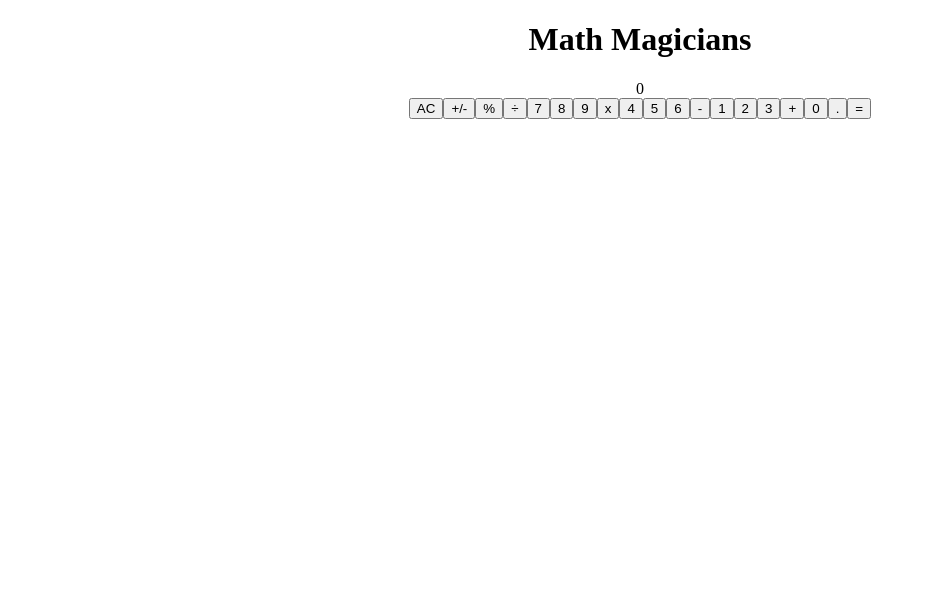
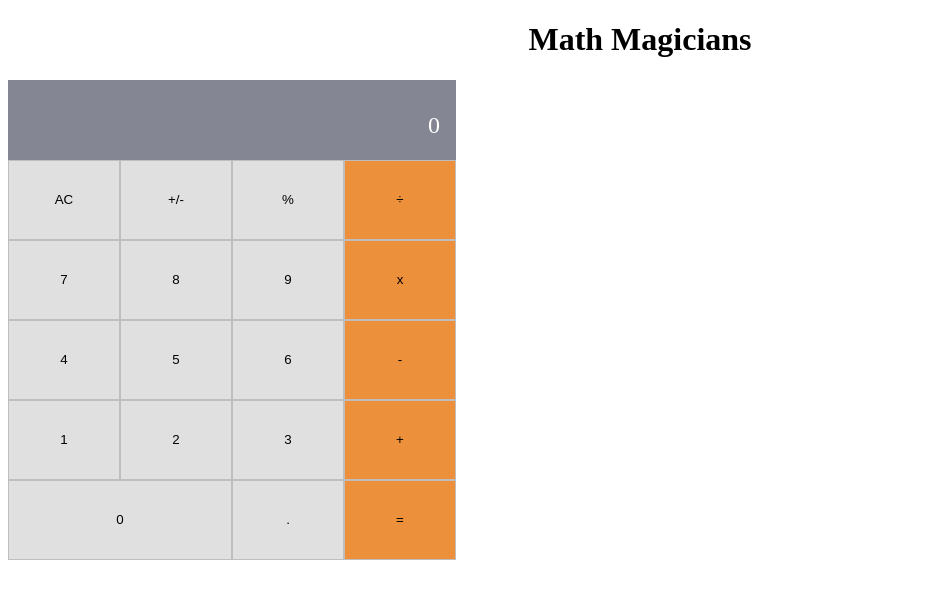
Before and after one commit to gak92/math-magicians, a React (Create React App) app: page / in a window 1280 px wide. Shown: the top 598 px of the page, without its empty margins (0-926 px from the left). Built offline with nearby package versions, Linux system fonts and the light colour scheme.

Commit message:
Add styling for calculator in App.css

```diff
--- a/src/App.css
+++ b/src/App.css
@@ -1,3 +1,32 @@
 .App {
   text-align: center;
 }
+
+.calc-container {
+  display: grid;
+  grid-template-columns: repeat(4, 7rem);
+  grid-template-rows: repeat(6, 5rem);
+}
+
+.result-div {
+  background-color: #858694;
+  color: #fff;
+  grid-column: 1 / span 4;
+  text-align: right;
+  padding: 2rem 1rem;
+  font-size: 1.5rem;
+}
+
+.btn-calc {
+  outline: none;
+  border: 1px solid #bebebe;
+  background-color: #e0e0e0;
+}
+
+.btn-orange {
+  background-color: #ec903c;
+}
+
+.btn-zero {
+  grid-column: 1 / span 2;
+}
```
